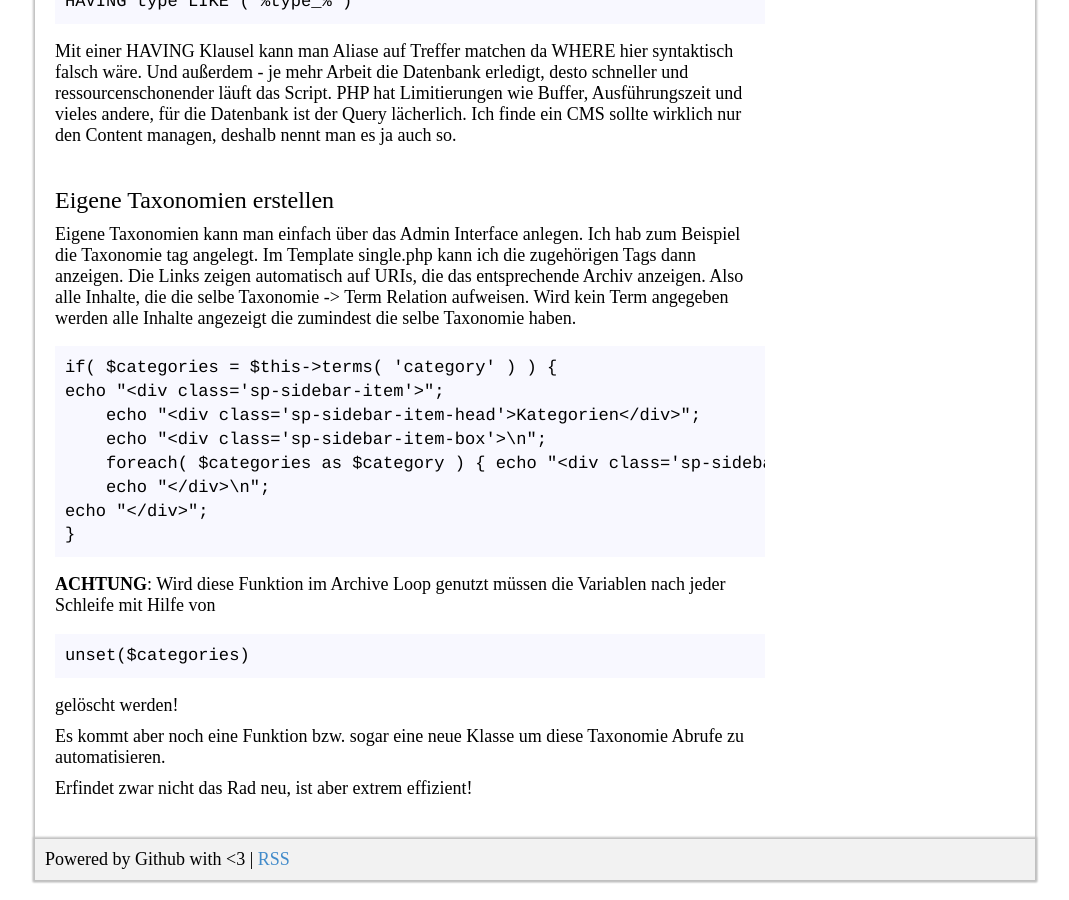
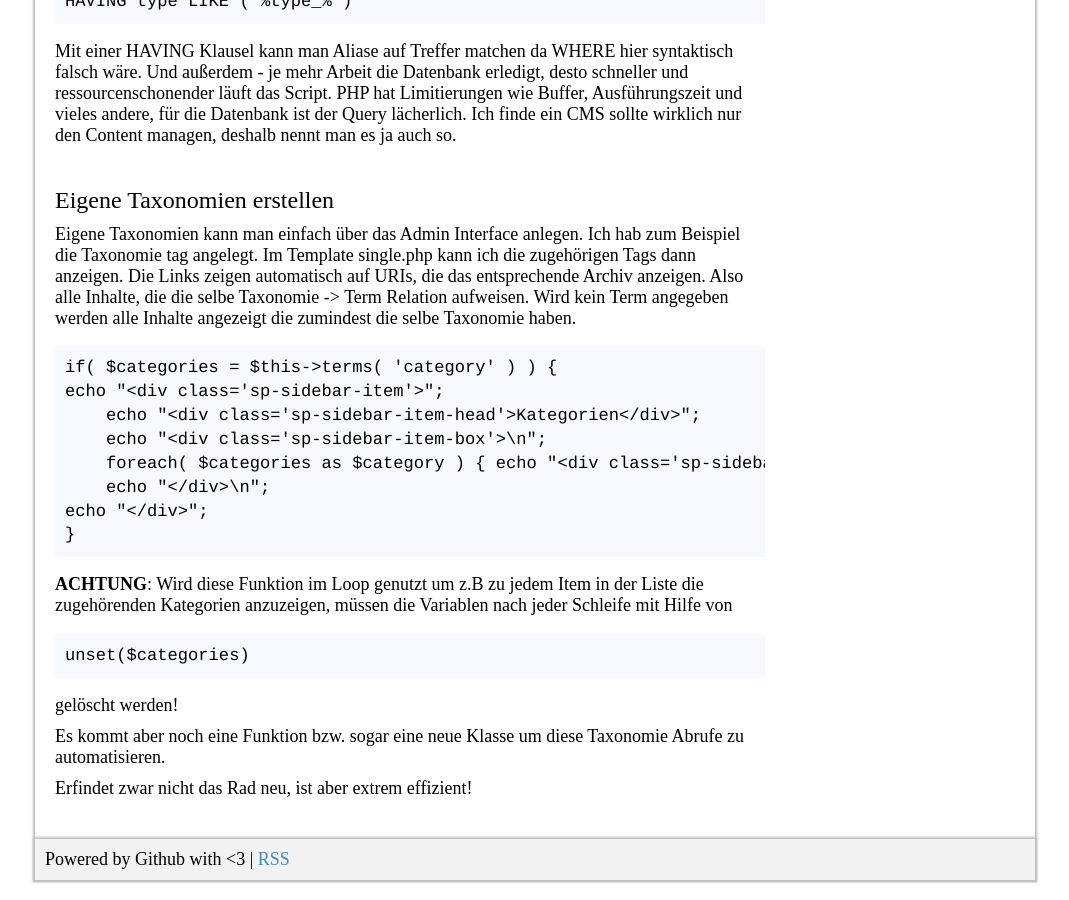
Before and after one commit to mbrain/zarat.github.io, a Jekyll site: the page built from _posts/2018-06-23-taxonomien-und-terme.markdown, in a window 1280 px wide and 900 px high, scrolled down 1443 px. Shown: the whole window, without its empty margins (105-1174 px from the left). Built offline with Jekyll 4.4.1, drawn with Linux system fonts in a browser that asks for light colours.

Commit message:
Update 2018-06-23-taxonomien-und-terme.markdown

```diff
--- a/_posts/2018-06-23-taxonomien-und-terme.markdown
+++ b/_posts/2018-06-23-taxonomien-und-terme.markdown
@@ -49,7 +49,7 @@ HAVING type LIKE ('%type_%')</pre>
 <h3>Eigene Taxonomien erstellen</h3>
 <p>Eigene Taxonomien kann man einfach über das Admin Interface anlegen. Ich hab zum Beispiel die Taxonomie tag angelegt. Im Template single.php kann ich die zugehörigen Tags dann anzeigen. Die Links zeigen automatisch auf URIs, die das entsprechende Archiv anzeigen. Also alle Inhalte, die die selbe Taxonomie -&gt; Term Relation aufweisen. Wird kein Term angegeben werden alle Inhalte angezeigt die zumindest die selbe Taxonomie haben.</p>
 <pre>if( $categories = $this-&gt;terms( &#039;category&#039; ) ) {<br />echo "&lt;div class=&#039;sp-sidebar-item&#039;&gt;";<br />    echo "&lt;div class=&#039;sp-sidebar-item-head&#039;&gt;Kategorien&lt;/div&gt;";<br />    echo "&lt;div class=&#039;sp-sidebar-item-box&#039;&gt;\n";<br />    foreach( $categories as $category ) { echo "&lt;div class=&#039;sp-sidebar-item-box-head&#039;&gt;&lt;a href=&#039;../?category=$category[id]&#039;&gt;$category[name]&lt;/a&gt;&lt;/div&gt;"; }<br />    echo "&lt;/div&gt;\n";<br />echo "&lt;/div&gt;";<br />}</pre>
-<p><b>ACHTUNG</b>: Wird diese Funktion im Archive Loop genutzt müssen die Variablen nach jeder Schleife mit Hilfe von<p>
+<p><b>ACHTUNG</b>: Wird diese Funktion im Loop genutzt um z.B zu jedem Item in der Liste die zugehörenden Kategorien anzuzeigen, müssen die Variablen nach jeder Schleife mit Hilfe von<p>
  <pre>unset($categories)</pre>
  <p>gelöscht werden!</p>
 <p>Es kommt aber noch eine Funktion bzw. sogar eine neue Klasse um diese Taxonomie Abrufe zu automatisieren.</p>
```
